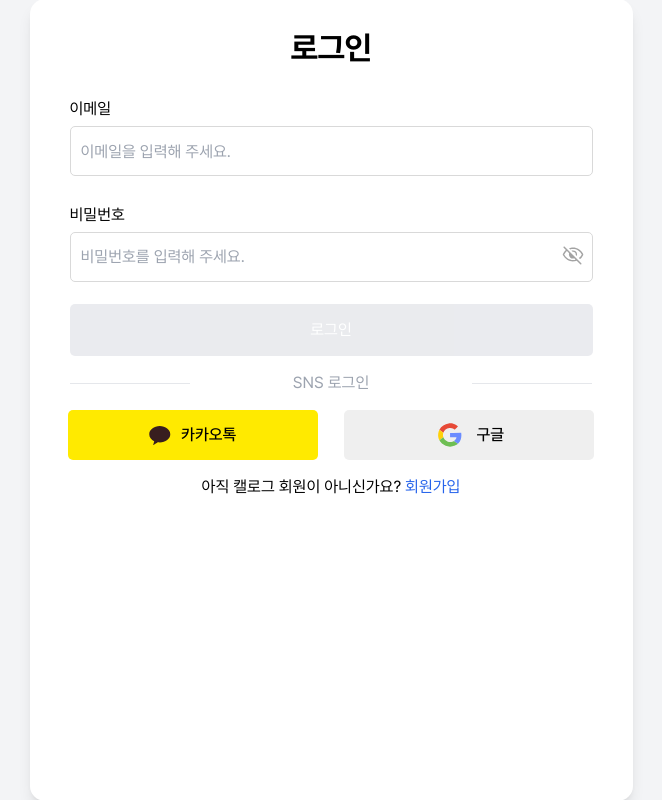
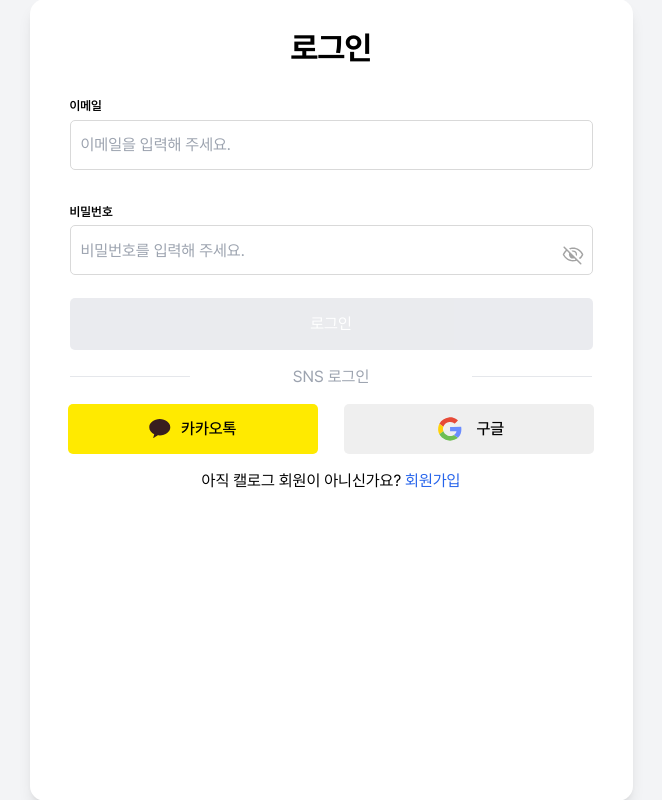
Before and after one commit to calog-project/calog-ui, a Next.js app: page /login in a window 1280 px wide. Shown: the whole page, without its empty margins (309-971 px from the left). Built offline with nearby package versions, Linux system fonts and the light colour scheme.

Commit message:
✨ Feat: Input 공통컴포넌트에 onKeyDown 속성 추가

```diff
--- a/src/components/commons/input/Input.tsx
+++ b/src/components/commons/input/Input.tsx
@@ -1,4 +1,4 @@
-import { ChangeEventHandler, InputHTMLAttributes } from 'react';
+import { ChangeEventHandler, InputHTMLAttributes, KeyboardEventHandler } from 'react';
 import { FieldError, UseFormRegisterReturn } from 'react-hook-form';
 import { twMerge } from 'tailwind-merge';
 
@@ -8,6 +8,7 @@ interface InputProps extends InputHTMLAttributes<HTMLInputElement> {
   register?: UseFormRegisterReturn;
   error?: FieldError;
   onChange?: ChangeEventHandler<HTMLInputElement>;
+  onKeyDown?: KeyboardEventHandler<HTMLInputElement>;
 }
 
 type InputSize = 'normal';
@@ -16,11 +17,22 @@ const inputClasses = {
   normal: 'w-full',
 };
 
-const Input = ({ title, inputSize, className, register, type, name, placeholder, error, onChange }: InputProps) => {
+const Input = ({
+  title,
+  inputSize,
+  className,
+  register,
+  type,
+  name,
+  placeholder,
+  error,
+  onChange,
+  onKeyDown,
+}: InputProps) => {
   const inputClass = twMerge(inputClasses[inputSize], className);
   return (
     <div className="flex flex-col">
-      <label htmlFor={name} className="mb-2">
+      <label htmlFor={name} className="mb-2 text-xl font-semibold">
         {title}
       </label>
       <input
@@ -30,6 +42,7 @@ const Input = ({ title, inputSize, className, register, type, name, placeholder,
         name={name}
         placeholder={placeholder}
         onChange={onChange}
+        onKeyDown={onKeyDown}
         className={`${inputClass} h-[50px] rounded-lg px-4 py-3 border border-gray-d9 focus:border-gray-98`}
       />
       <div>{error?.message && <span className="text-sm text-red">{error.message}</span>}</div>
```
